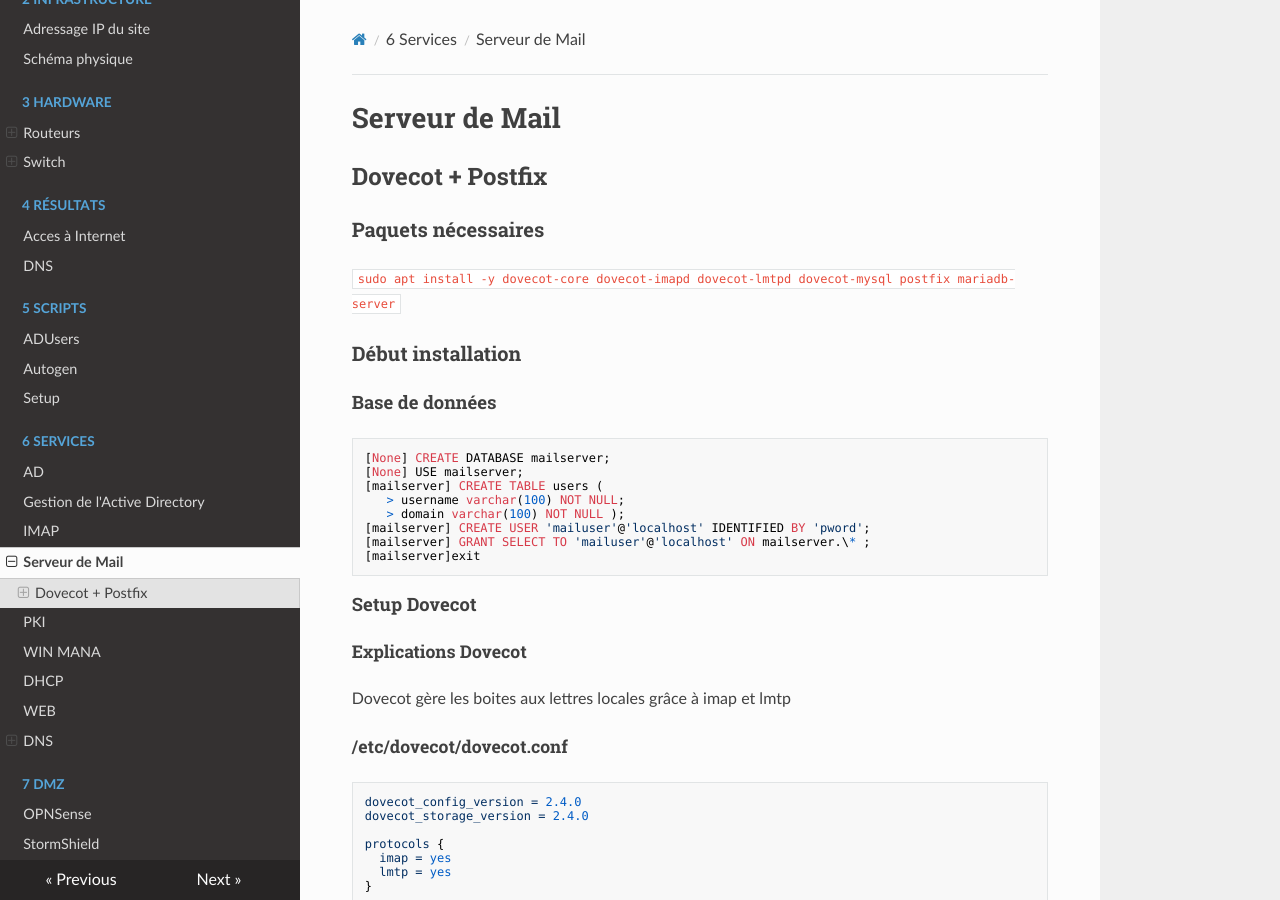
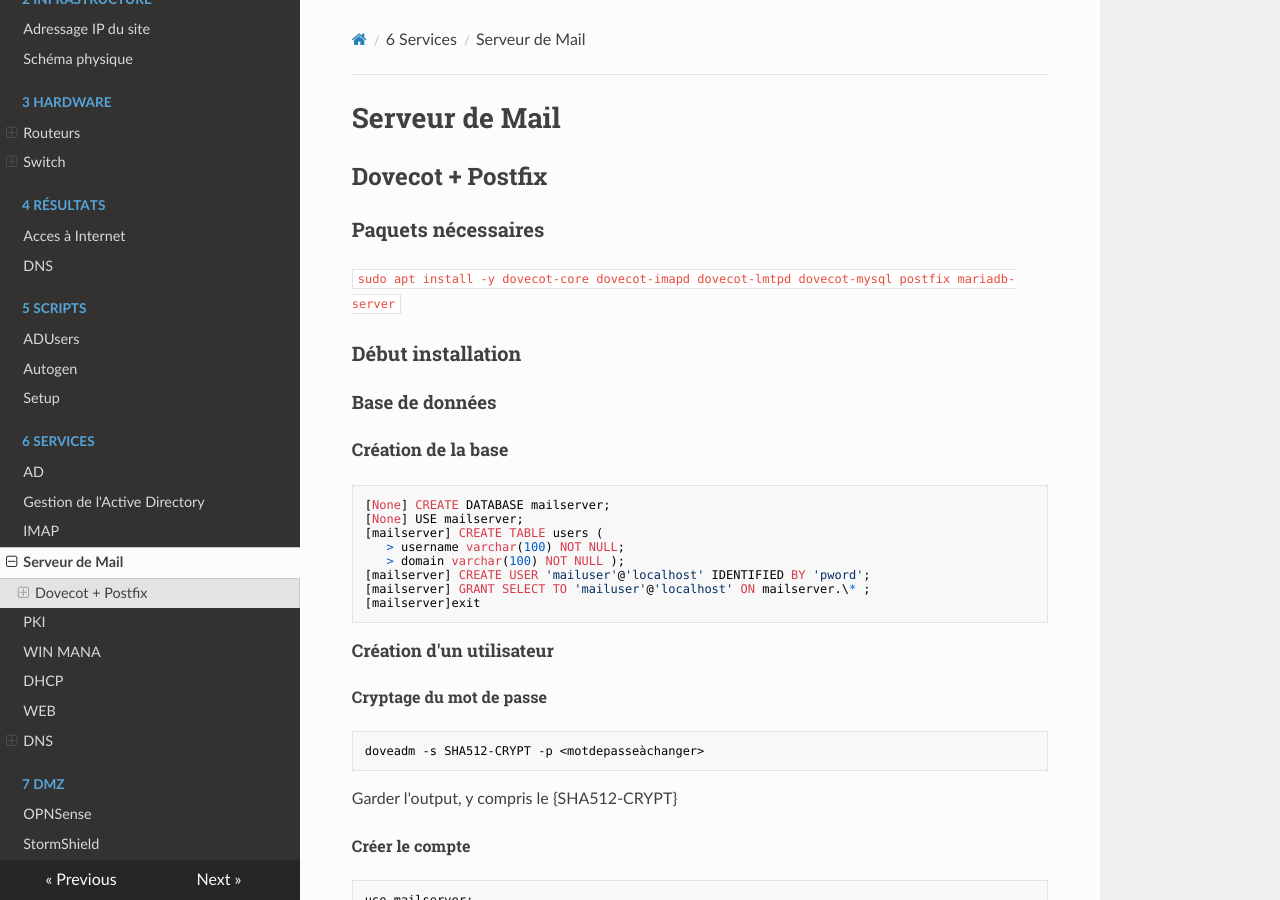
Before and after one commit to DSISportLudique/SportLudique2Doc, an MkDocs documentation site: the page built from docs/6 - Services/MAIL.md, in a window 1280 px wide and 900 px high. Built offline with MkDocs 1.6.1, drawn with Linux system fonts in a browser that asks for light colours; nearby versions of some CDN libraries; some of the changed text lies outside the part shown.

Commit message:
added instructions to add a user to mails

````diff
--- a/docs/6 - Services/MAIL.md
+++ b/docs/6 - Services/MAIL.md
@@ -8,6 +8,8 @@
 ### Début installation
 
 #### Base de données
+
+##### Création de la base
 ```
 [None] CREATE DATABASE mailserver;
 [None] USE mailserver;
@@ -17,6 +19,20 @@
 [mailserver] CREATE USER 'mailuser'@'localhost' IDENTIFIED BY 'pword';
 [mailserver] GRANT SELECT TO 'mailuser'@'localhost' ON mailserver.\* ;
 [mailserver]exit
+```
+
+##### Création d'un utilisateur
+
+###### Cryptage du mot de passe
+```shell
+doveadm -s SHA512-CRYPT -p <motdepasseàchanger>
+```
+Garder l'output, y compris le {SHA512-CRYPT}
+
+###### Créer le compte
+```sql
+use mailserver;
+insert into users values ('NOMDUUSER', 'blois.sportludique.fr', 'HASH', '5000', '5000', 'Y', '/var/mail/blois.sportludique.fr/NOMDUUSER/mail');
 ```
 
 #### Setup Dovecot
````
